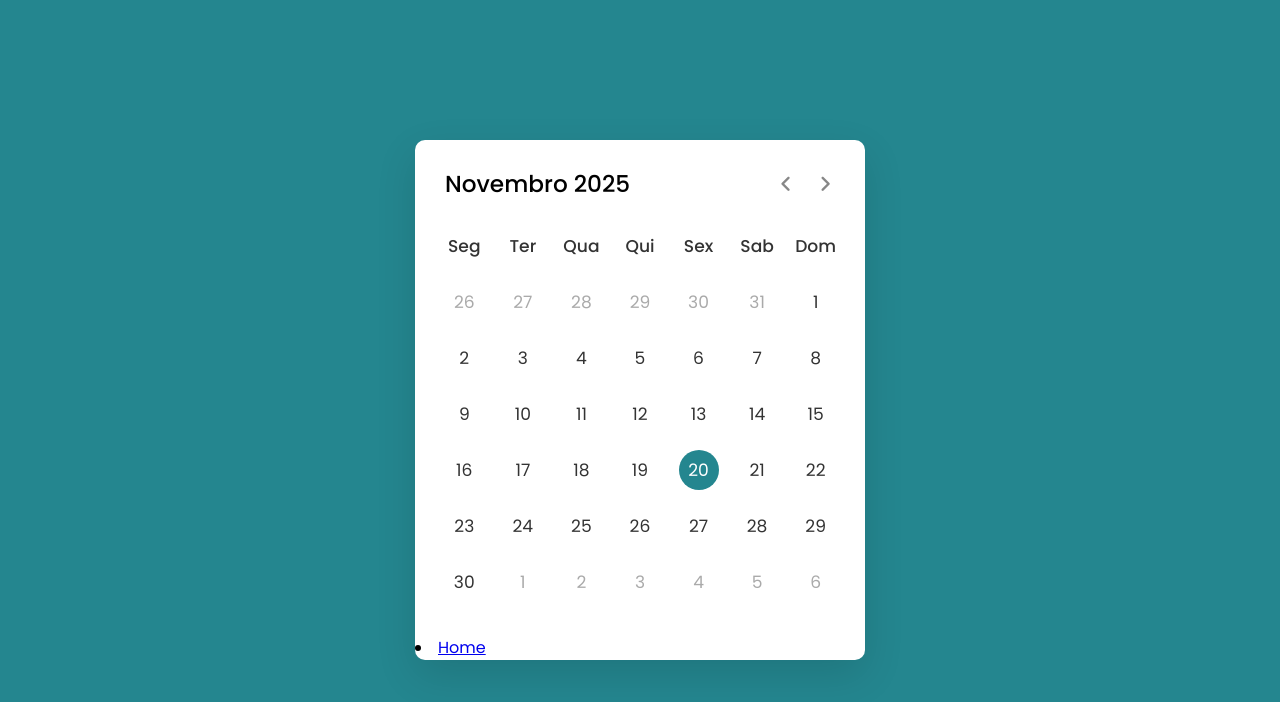
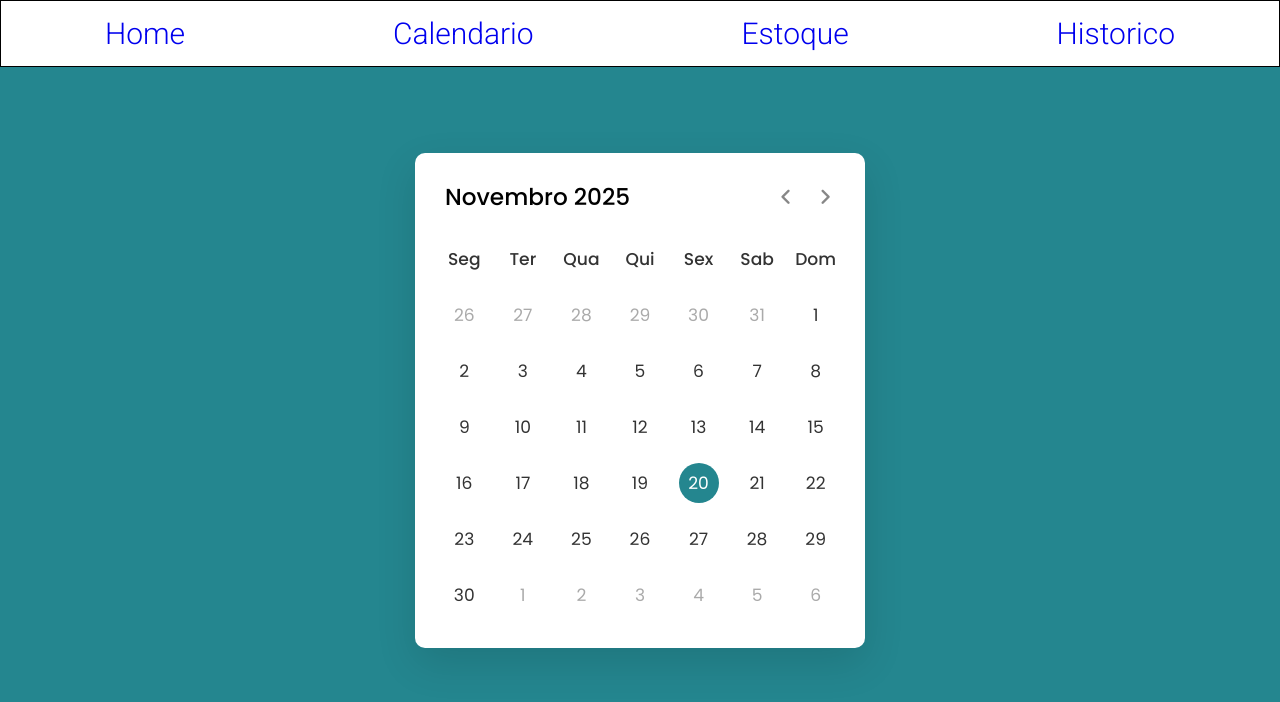
Before and after one commit to Cabo-USBC/Bionnipon, a website: page calendario.html in a window 1280 px wide. Drawn offline with nearby package versions, Linux system fonts and the light colour scheme; a web font is replaced by a local one.

Commit message:
ajuste do menu do calendario

```diff
--- a/calendario.html
+++ b/calendario.html
@@ -7,11 +7,20 @@
     <link rel="stylesheet" href="css/calendarionovo.css">
     <meta name="viewport" content="width=device-width, initial-scale=1.0">
     <link rel="stylesheet" href="https://fonts.googleapis.com/css2?family=Material+Symbols+Rounded:opsz,wght,FILL,GRAD@20..48,100..700,0..1,-50..200">
+    <link href="https://fonts.googleapis.com/css2?family=Caladea:ital@1&family=Lora:wght@500&family=Rancho&family=Roboto:wght@300&display=swap" rel="stylesheet">
     <script src="funcoes.js" defer></script>
   </head>
   <body>
     <div class="wrapper">
       <header>
+        <nav class="menu">
+            <ul>
+                <li><a href="index.html" style="font-family: 'Roboto', sans-serif;">Home</a></li>
+                <li><a href="calendario.html" style="font-family: 'Roboto', sans-serif;">Calendario</a></li>
+                <li><a href="estoque.html" style="font-family: 'Roboto', sans-serif;">Estoque</a></li>
+                <li><a href="historico.html" style="font-family: 'Roboto', sans-serif;">Historico</a></li>
+            </ul>
+        </nav>
         <p class="current-date"></p>
         <div class="icons">
           <span id="prev" class="material-symbols-rounded">chevron_left</span>
@@ -35,8 +44,6 @@
     <div id="tarefaDia" style="display:none;">
     Tarefa diaria:
     </div>
-
-    <li><a href="index.html">Home</a></li>
     <button id = "semDiv" onclick = "fecharDiv()">x</button>
   </body>
 
--- a/css/calendarionovo.css
+++ b/css/calendarionovo.css
@@ -14,6 +14,45 @@ body{
   min-height: 100vh;
   background: #24868F;
 }
+
+
+.menu {
+  font-size: 30px;
+  right: 0;
+  left: 0;
+  background-color: rgb(255, 255, 255);
+  position: fixed;
+  width: 100vw;
+  top: 0;
+  z-index: 1;
+  border: 1px solid black
+}
+
+.menu ul {
+  display: flex;
+  justify-content: space-around;
+}
+
+.menu li {
+  list-style:none;
+}
+
+.menu a {
+  padding: 15px 20px;
+  display: block;
+  border-radius: 40px;
+  transition: background-color 1s, color 1s;
+}
+.menu a:active,
+.menu a:hover {
+  background-color: #24868F;
+  color: white;
+}
+a {
+  text-decoration: none;}
+
+
+
 .wrapper{
   width: 450px;
   background: #fff;
```
